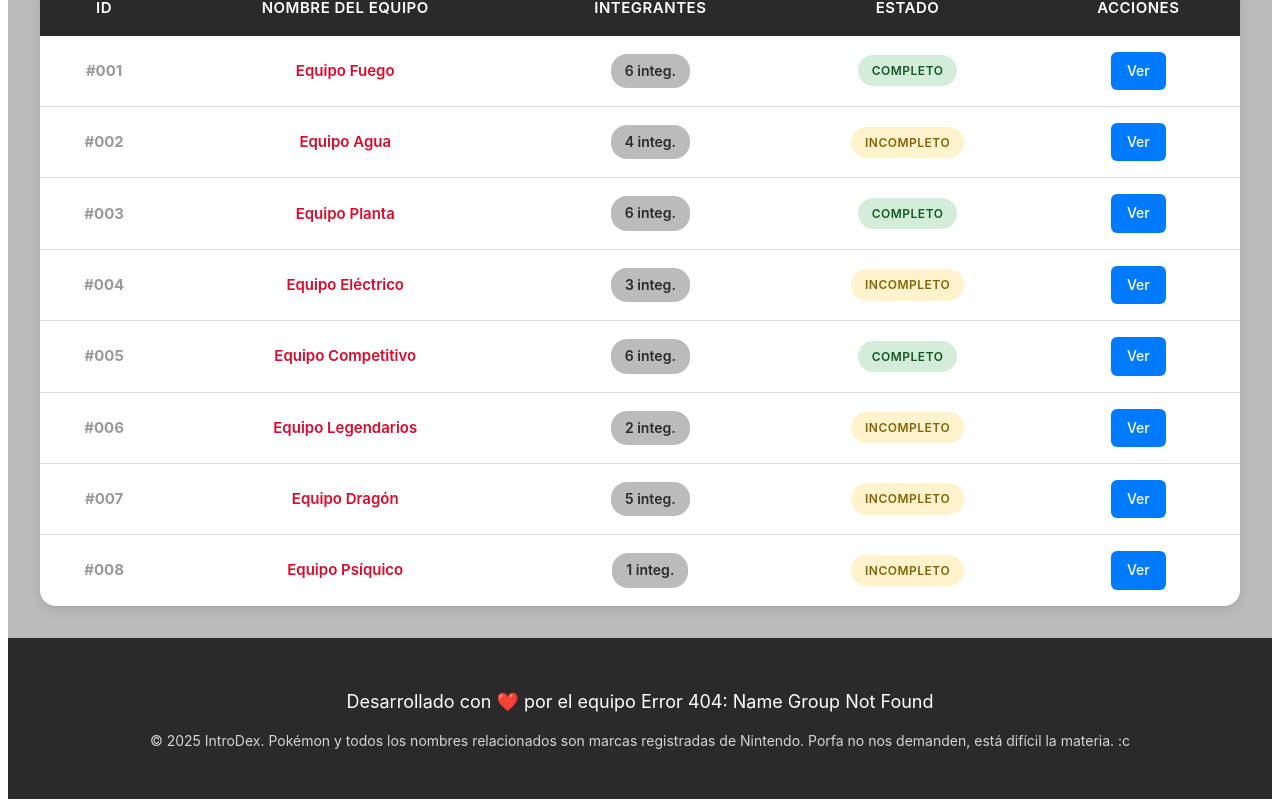
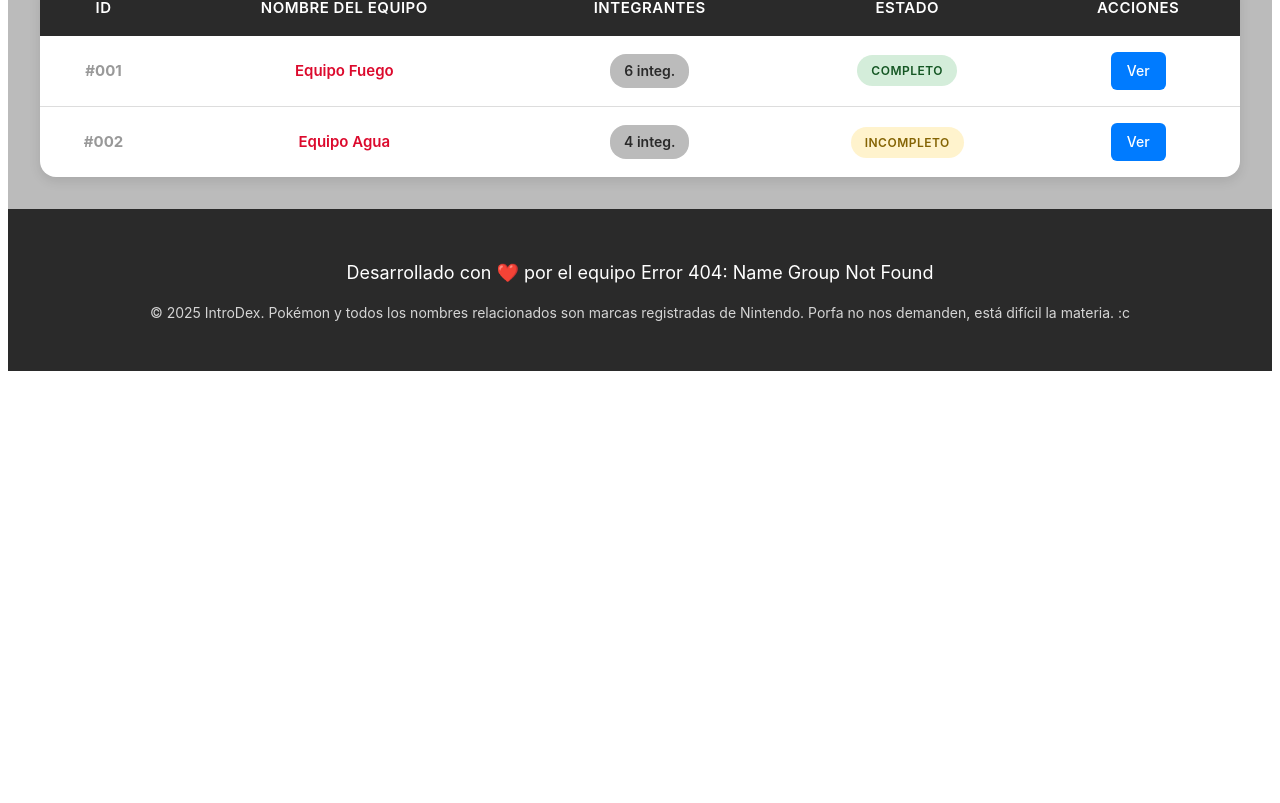
Before and after one commit to ThickNeck/parte3_frontend_prueba, a SvelteKit app: page /tabla-eq in a window 1280 px wide. Shown: the part 690-1493 px from the top of the page. After the commit the page ends 1069 px from the top, so only its background shows below. Built offline with nearby package versions, Linux system fonts and the light colour scheme.

Commit message:
Muevo botón para eliminar equipo a tabla.

```diff
--- a/src/routes/tabla-eq/+page.svelte
+++ b/src/routes/tabla-eq/+page.svelte
@@ -7,9 +7,10 @@
     <p style="color: red;">También se podrá activar el endpoint CREAR EQUIPO.</p>
   </section>
 
-  <!-- Botón crear -->
+  <!-- Botones -->
   <section class="actions-section">
     <button class="btn btn-primary">+ Crear Nuevo Equipo</button>
+    <button class="btn btn-primary">- Eliminar Equipo</button>
   </section>
 
   <!-- Tabla equipos -->
@@ -67,124 +68,12 @@
               >
             </td>
           </tr>
-          <tr>
-            <td class="team-id">#003</td>
-            <td class="team-name">
-              <a href="equipo-detalle.html?id=3" class="team-link"
-                >Equipo Planta</a
-              >
-            </td>
-            <td class="team-members">
-              <span class="members-count">6 integ.</span>
-            </td>
-            <td class="team-status">
-              <span class="status-badge status-complete">Completo</span>
-            </td>
-            <td class="team-actions">
-              <a href="equipo-detalle.html?id=3" class="action-btn btn-view"
-                >Ver</a
-              >
-            </td>
-          </tr>
-          <tr>
-            <td class="team-id">#004</td>
-            <td class="team-name">
-              <a href="equipo-detalle.html?id=4" class="team-link"
-                >Equipo Eléctrico</a
-              >
-            </td>
-            <td class="team-members">
-              <span class="members-count">3 integ.</span>
-            </td>
-            <td class="team-status">
-              <span class="status-badge status-incomplete">Incompleto</span>
-            </td>
-            <td class="team-actions">
-              <a href="equipo-detalle.html?id=4" class="action-btn btn-view"
-                >Ver</a
-              >
-            </td>
-          </tr>
-          <tr>
-            <td class="team-id">#005</td>
-            <td class="team-name">
-              <a href="equipo-detalle.html?id=5" class="team-link"
-                >Equipo Competitivo</a
-              >
-            </td>
-            <td class="team-members">
-              <span class="members-count">6 integ.</span>
-            </td>
-            <td class="team-status">
-              <span class="status-badge status-complete">Completo</span>
-            </td>
-            <td class="team-actions">
-              <a href="equipo-detalle.html?id=5" class="action-btn btn-view"
-                >Ver</a
-              >
-            </td>
-          </tr>
-          <tr>
-            <td class="team-id">#006</td>
-            <td class="team-name">
-              <a href="equipo-detalle.html?id=6" class="team-link"
-                >Equipo Legendarios</a
-              >
-            </td>
-            <td class="team-members">
-              <span class="members-count">2 integ.</span>
-            </td>
-            <td class="team-status">
-              <span class="status-badge status-incomplete">Incompleto</span>
-            </td>
-            <td class="team-actions">
-              <a href="equipo-detalle.html?id=6" class="action-btn btn-view"
-                >Ver</a
-              >
-            </td>
-          </tr>
-          <tr>
-            <td class="team-id">#007</td>
-            <td class="team-name">
-              <a href="equipo-detalle.html?id=7" class="team-link"
-                >Equipo Dragón</a
-              >
-            </td>
-            <td class="team-members">
-              <span class="members-count">5 integ.</span>
-            </td>
-            <td class="team-status">
-              <span class="status-badge status-incomplete">Incompleto</span>
-            </td>
-            <td class="team-actions">
-              <a href="equipo-detalle.html?id=7" class="action-btn btn-view"
-                >Ver</a
-              >
-            </td>
-          </tr>
-          <tr>
-            <td class="team-id">#008</td>
-            <td class="team-name">
-              <a href="equipo-detalle.html?id=8" class="team-link"
-                >Equipo Psíquico</a
-              >
-            </td>
-            <td class="team-members">
-              <span class="members-count">1 integ.</span>
-            </td>
-            <td class="team-status">
-              <span class="status-badge status-incomplete">Incompleto</span>
-            </td>
-            <td class="team-actions">
-              <a href="equipo-detalle.html?id=8" class="action-btn btn-view"
-                >Ver</a
-              >
-            </td>
-          </tr>
         </tbody>
       </table>
     </div>
   </section>
+
+
 </main>
 
 <style>
--- a/src/routes/tabla-eq/[id]/+page.svelte
+++ b/src/routes/tabla-eq/[id]/+page.svelte
@@ -538,10 +538,6 @@
       </div>
     </article>
   </section>
-  <!-- Botón eliminar -->
-  <div class="delete-team-wrapper">
-    <button class="btn-delete-team">Eliminar equipo</button>
-  </div>
 </main>
 
 <style>
```
Also changed, not shown: src/lib/assets/css/tabla-eq.css, src/routes/tabla-eq/+page.server.js (line endings or trailing spaces).
